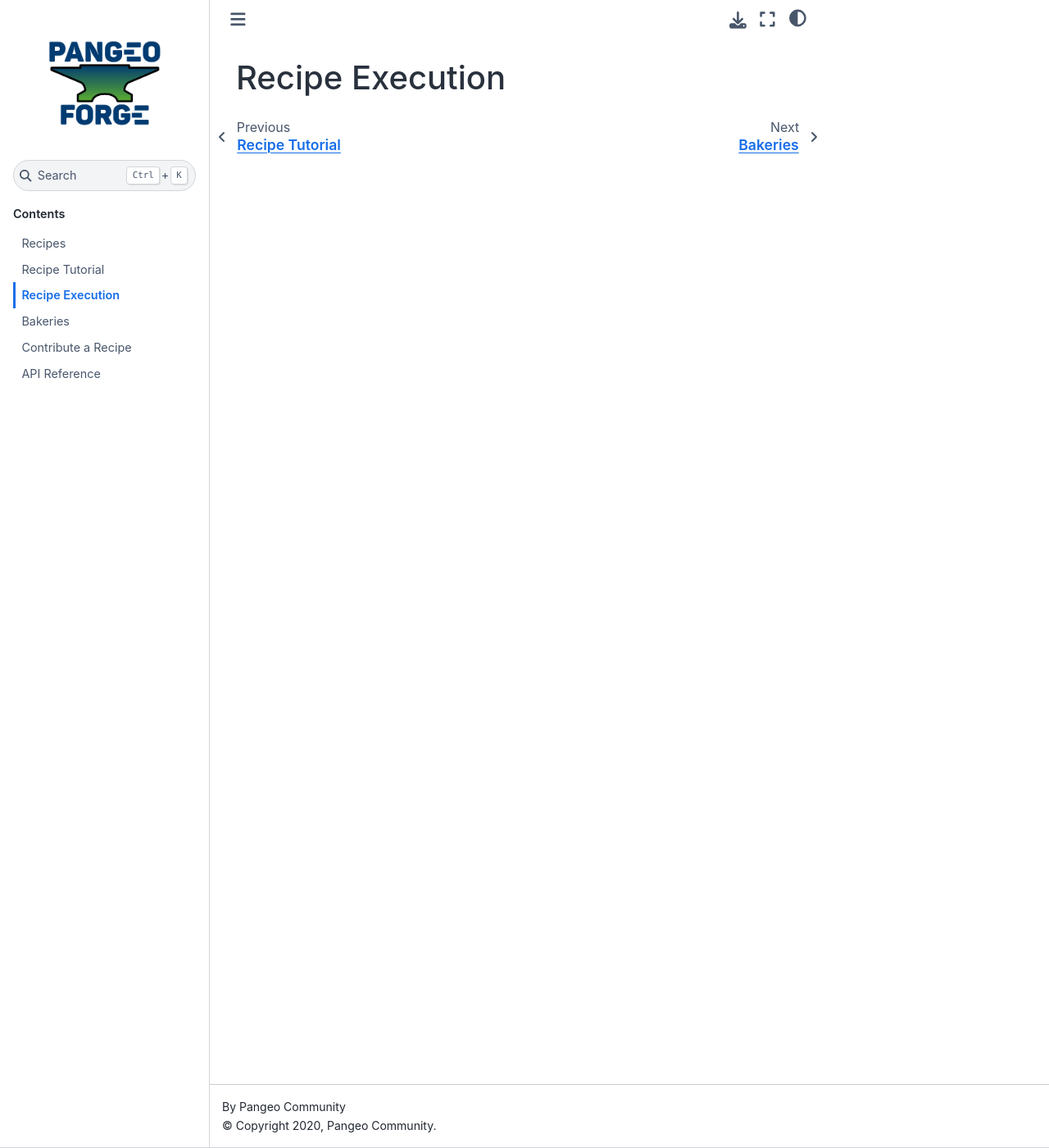
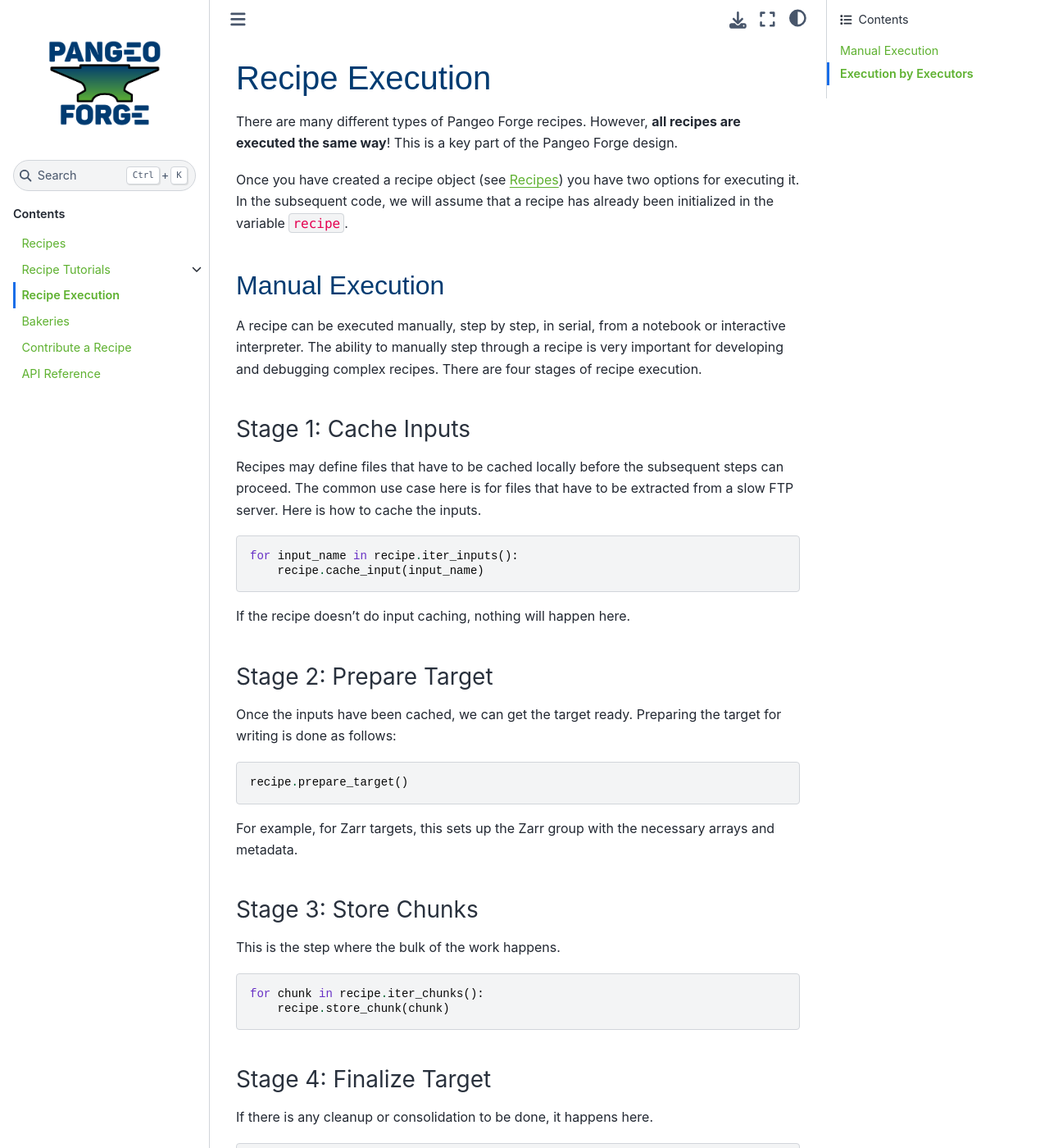
Before and after one commit to pangeo-forge/pangeo-forge-recipes, a Sphinx documentation site: the page built from docs/execution.md, in a window 1280 px wide and 1400 px high. Shown: the whole window at 82% size. Built offline with Sphinx 7.4.7 and the Sphinx Book theme 1.1.4, drawn with Linux system fonts in a browser that asks for light colours; some web fonts are replaced; some of the changed text lies outside the part shown.

Commit message:
last commit of the night

````diff
--- /dev/null
+++ b/docs/_static/custom.css
@@ -0,0 +1,27 @@
+/* Put your custom CSS here */
+@import url('http://fonts.cdnfonts.com/css/panton-black-caps');
+
+h1 {
+    font-family: "Panton Black Caps", sans-serif;
+    color: #003B71 !important;
+}
+
+h2 {
+    font-family: "Panton Light Caps", sans-serif;
+    color: #003B71 !important;
+}
+
+a {
+    color: #5eb130 !important;
+}
+
+
+
+/* Fixing up some pygments and code-styling CSS for accessibility */
+code { font-size: 100%; color: #e50051; }
+pre { font-family: monospace; }
+
+/* .highlight { font-size: 125%; } */
+.highlight .c1 { color: #e50051; }
+.highlight .si { color: #e50051; }
+.highlight .nn { color: #e50051; }
--- a/docs/execution.md
+++ b/docs/execution.md
@@ -1 +1,82 @@
 # Recipe Execution
+
+There are many different types of Pangeo Forge recipes.
+However, **all recipes are executed the same way**!
+This is a key part of the Pangeo Forge design.
+
+Once you have created a recipe object (see {doc}`recipes`) you have two
+options for executing it. In the subsequent code, we will assume that a
+recipe has already been initialized in the variable `recipe`.
+
+## Manual Execution
+
+A recipe can be executed manually, step by step, in serial, from a notebook
+or interactive interpreter. The ability to manually step through a recipe
+is very important for developing and debugging complex recipes.
+There are four stages of recipe execution.
+
+### Stage 1: Cache Inputs
+
+Recipes may define files that have to be cached locally before the subsequent
+steps can proceed. The common use case here is for files that have to be
+extracted from a slow FTP server. Here is how to cache the inputs.
+
+```{code-block} python
+for input_name in recipe.iter_inputs():
+    recipe.cache_input(input_name)
+```
+
+If the recipe doesn't do input caching, nothing will happen here.
+
+### Stage 2: Prepare Target
+
+Once the inputs have been cached, we can get the target ready.
+Preparing the target for writing is done as follows:
+
+```{code-block} python
+recipe.prepare_target()
+```
+
+For example, for Zarr targets, this sets up the Zarr group with the necessary
+arrays and metadata.
+
+### Stage 3: Store Chunks
+
+This is the step where the bulk of the work happens.
+
+```{code-block} python
+for chunk in recipe.iter_chunks():
+    recipe.store_chunk(chunk)
+```
+
+### Stage 4: Finalize Target
+
+If there is any cleanup or consolidation to be done, it happens here.
+
+```{code-block} python
+recipe.finalize_target()
+```
+
+For example, consolidating Zarr metadta happens in the finalize step.
+
+## Execution by Executors
+
+Very large recipes cannot feasibly be executed this way.
+To support distributed parallel execution, Pangeo Forge borrows the
+[Executors framework from Rechunker](https://rechunker.readthedocs.io/en/latest/executors.html).
+
+There are currently three executors implemented.
+- {class}`pangeo_forge.executors.PythonPipelineExecutor`: a reference executor
+  using simple python
+- {class}`pangeo_forge.executors.DaskPipelineExecutor`: distributed executor using Dask
+- {class}`pangeo_forge.executors.PrefectPipelineExecutor`: distributed executor using Prefect
+
+To use an executor, the recipe must first be transformed into a `Pipeline` object.
+The full process looks like this:
+
+```{code-block} python
+pipeline = recipe.to_pipelines()
+executor = PrefectPipelineExecutor()
+plan = executor.pipelines_to_plan(pipeline)
+executor.execute_plan(plan)  # actually runs the recipe
+```
````
Also changed, not shown: docs/api.md (+24 -0 lines), docs/index.md (+3 -2 lines), docs/recipes.md (+32 -9 lines), docs/tutorials/index.md (added, +9 -0 lines), docs/tutorials/netcdf_zarr_sequential.ipynb, 2 other files.
